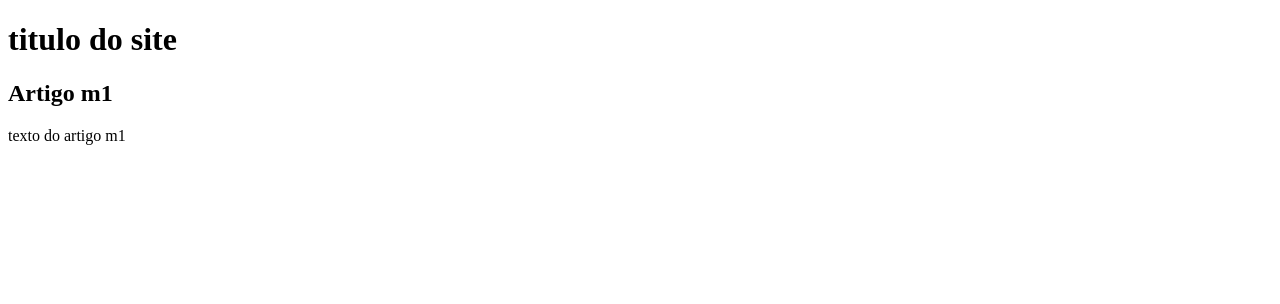
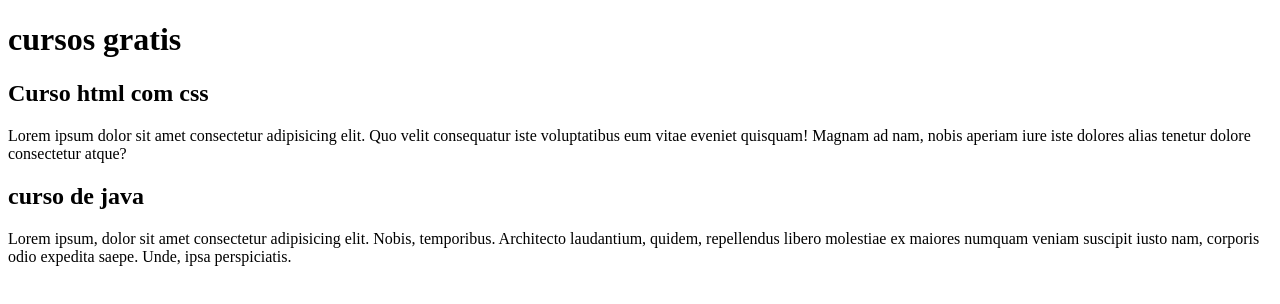
Before and after one commit to mauricio1187/projeto-site, a plain HTML site: page index.html in a window 1280 px wide. Drawn offline with Linux system fonts and the light colour scheme.

Commit message:
comecei o conteudo

```diff
--- a/index.html
+++ b/index.html
@@ -9,11 +9,15 @@
 <body>
     <main>
         <header>
-            <h1>titulo do site</h1>
+            <h1>cursos gratis</h1>
         </header>
         <article>
-            <h2>Artigo m1</h2>
-            <p>texto do artigo m1</p>
+            <h2>Curso html com css</h2>
+            <p>Lorem ipsum dolor sit amet consectetur adipisicing elit. Quo velit consequatur iste voluptatibus eum vitae eveniet quisquam! Magnam ad nam, nobis aperiam iure iste dolores alias tenetur dolore consectetur atque?</p>
+        </article>
+        <article>
+            <h2>curso de java</h2>
+            <p>Lorem ipsum, dolor sit amet consectetur adipisicing elit. Nobis, temporibus. Architecto laudantium, quidem, repellendus libero molestiae ex maiores numquam veniam suscipit iusto nam, corporis odio expedita saepe. Unde, ipsa perspiciatis.</p>
         </article>
     </main>
 </body>
```
